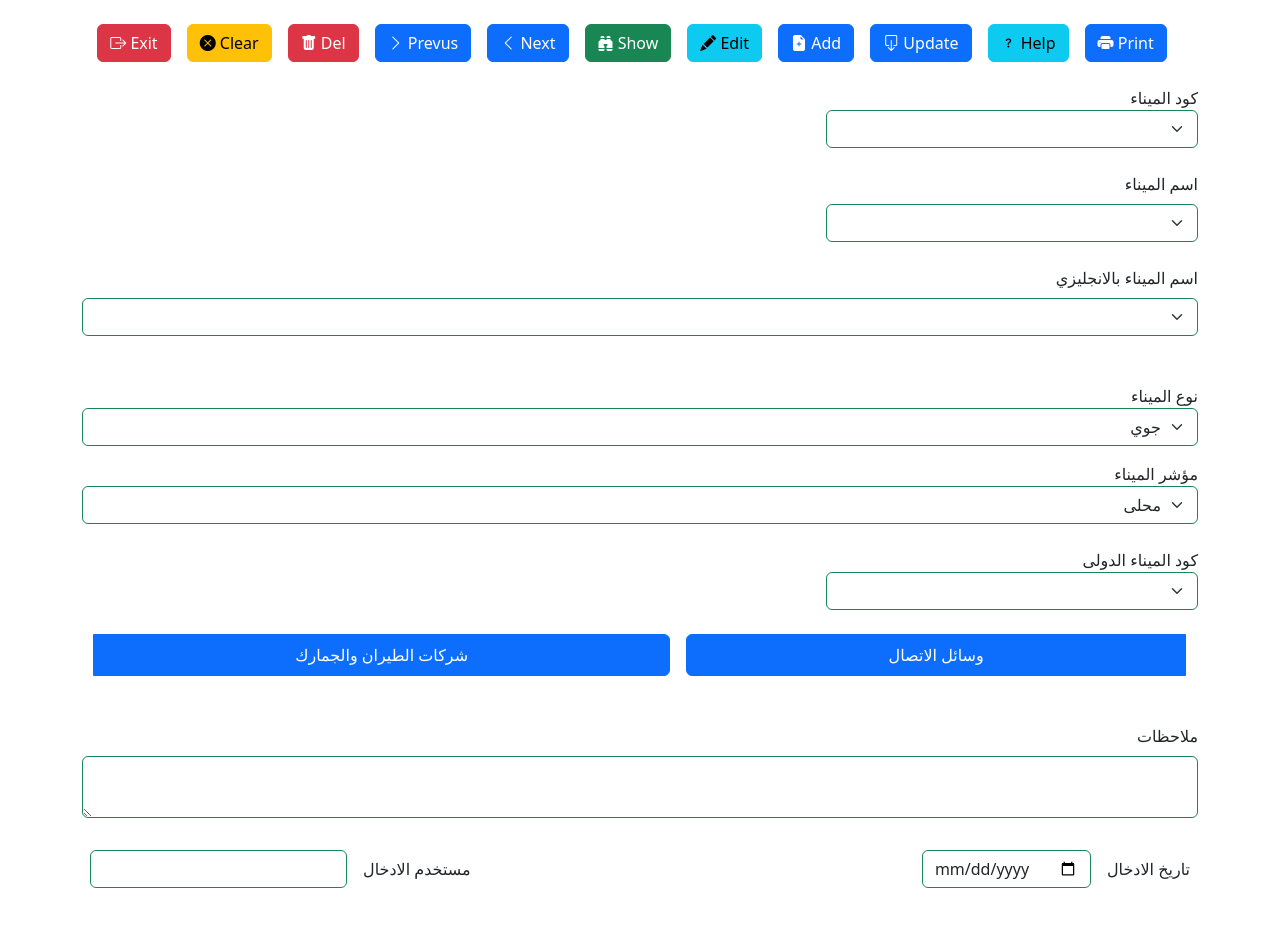
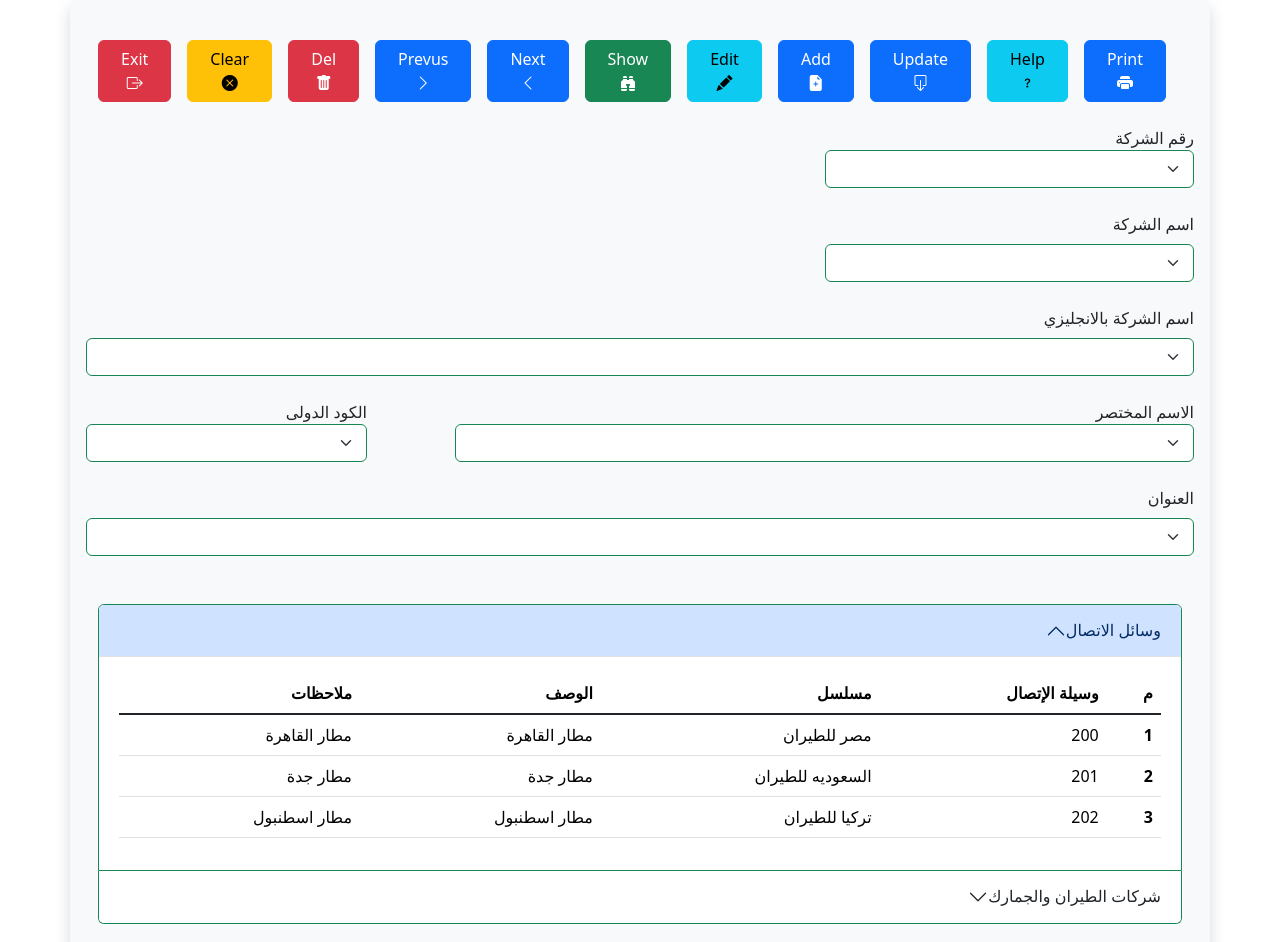
Before and after one commit to Abdelrahman-Nader/Customs-Clearance, an Angular app: page / in a window 1280 px wide. Shown: the top 942 px of the page. Built offline with nearby package versions, Linux system fonts and the light colour scheme.

Commit message:
fin-designe

```diff
--- a/src/app/app.module.ts
+++ b/src/app/app.module.ts
@@ -14,6 +14,7 @@ import { AirlineDataComponent } from './component/layout for air line&comm/airli
 import { FooterComponent } from './sheard/footer/footer.component';
 import { LayoutComponent } from './component/layout/layout.component';
 import { ViewLayoutComponent } from './component/layout for air line&comm/view-layout/view-layout.component';
+import { ComDataEntryComponent } from './component/com-data-entry/com-data-entry.component';
 
 @NgModule({
   declarations: [
@@ -24,7 +25,8 @@ import { ViewLayoutComponent } from './component/layout for air line&comm/view-l
     AirlineDataComponent,
     FooterComponent,
     LayoutComponent,
-    ViewLayoutComponent
+    ViewLayoutComponent,
+    ComDataEntryComponent
   ],
   imports: [
     BrowserModule,
--- /dev/null
+++ b/src/app/component/com-data-entry/com-data-entry.component.html
@@ -0,0 +1,35 @@
+<form class="validate" dir="rtl">
+
+  <div class="col-md-4 mt-4 ">
+    <label for="inputState">رقم الشركة</label>
+    <input id="inputState" class="form-select border-success">
+  </div>
+
+  <div class="col-md-4 mt-4">
+    <label for="inputState" class="form-label">اسم الشركة</label>
+    <input id="inputState" class="form-select border-success">
+  </div>
+
+  <div class="col-md-12 mt-4 pb-4">
+    <label for="inputState" class="form-label">اسم الشركة بالانجليزي </label>
+    <input id="inputState" class="form-select border-success ">
+  </div>
+
+  <div class=" d-flex ">
+    <div class="ms-auto col-8 ">
+      <label for="inputState">الاسم المختصر</label>
+      <input id="inputState" class="form-select border-success">
+    </div>
+    <div class="me-auto  ">
+      <label for="inputState">الكود الدولى</label>
+      <input id="inputState" class="form-select border-success">
+    </div>
+  </div>
+
+
+  <div class="col-md-12 mt-4 pb-4">
+    <label for="inputState" class="form-label">العنوان</label>
+    <input id="inputState" class="form-select border-success ">
+  </div>
+
+</form>
--- a/src/app/component/layout for air line&comm/view-layout/view-layout.component.html
+++ b/src/app/component/layout for air line&comm/view-layout/view-layout.component.html
@@ -1,16 +1,110 @@
-<div class="container d-flex justify-content-around py-4 btn-group">
+<!-- <div class="container d-flex justify-content-around py-4 btn-group">
 
-  <div class="ms-2 p-2 btn btn-primary">
+  <div class="ms-2 p-2 btn btn-primary active">
     وسائل الاتصال
     </div>
     <div class="me-2 p-2 btn btn-primary">
       شركات الطيران والجمارك
     </div>
-  <!-- <div>
-        <app-airline-data></app-airline-data>
+
+</div>
+
+<div>
+  <app-airline-data></app-airline-data>
+</div>
+
+<div>
+<app-communication></app-communication>
+</div> -->
+
+<div class="accordion container d-flex flex-column mb-3 py-4 ">
+  <div class="accordion-item border-success">
+    <h2 class="accordion-header">
+      <button class="accordion-button" type="button" data-bs-toggle="collapse" data-bs-target="#collapseOne" aria-expanded="true" aria-controls="collapseOne">
+        وسائل الاتصال
+
+      </button>
+    </h2>
+    <div id="collapseOne" class="accordion-collapse collapse show" data-bs-parent="#accordionExample">
+      <div class="accordion-body">
+        <table class="table">
+          <thead>
+            <tr>
+              <th scope="col">م</th>
+              <th scope="col">وسيلة الإتصال</th>
+              <th scope="col">مسلسل</th>
+              <th scope="col">الوصف</th>
+              <th scope="col">ملاحظات</th>
+            </tr>
+          </thead>
+          <tbody class="table-group-divider">
+            <tr>
+              <th scope="row">1</th>
+              <td>200</td>
+              <td>مصر للطيران</td>
+              <td>مطار القاهرة</td>
+              <td>مطار القاهرة</td>
+            </tr>
+            <tr>
+              <th scope="row">2</th>
+              <td>201</td>
+              <td>السعوديه للطيران</td>
+              <td>مطار جدة</td>
+              <td>مطار جدة</td>
+            </tr>
+            <tr>
+              <th scope="row">3</th>
+              <td>202</td>
+              <td>تركيا للطيران</td>
+              <td>مطار اسطنبول</td>
+              <td>مطار اسطنبول</td>
+            </tr>
+          </tbody>
+        </table>
+      </div>
+    </div>
+  </div>
+  <div class="accordion-item border-success">
+    <h2 class="accordion-header">
+      <button class="accordion-button collapsed" type="button" data-bs-toggle="collapse" data-bs-target="#collapseTwo" aria-expanded="false" aria-controls="collapseTwo">
+        شركات الطيران والجمارك
+      </button>
+    </h2>
+    <div id="collapseTwo" class="accordion-collapse collapse" data-bs-parent="#accordionExample">
+      <div class="accordion-body">
+        <table class="table">
+          <thead>
+            <tr>
+              <th scope="col">م</th>
+              <th scope="col">كود شركة الطيران</th>
+              <th scope="col">اسم شركة الطيران</th>
+              <th scope="col">اسم الجمرك</th>
+            </tr>
+          </thead>
+          <tbody class="table-group-divider">
+            <tr>
+              <th scope="row">1</th>
+              <td>200</td>
+              <td>مصر للطيران</td>
+              <td>مطار القاهرة</td>
+            </tr>
+            <tr>
+              <th scope="row">2</th>
+              <td>201</td>
+              <td>السعوديه للطيران</td>
+              <td>مطار جدة</td>
+            </tr>
+            <tr>
+              <th scope="row">3</th>
+              <td>202</td>
+              <td>تركيا للطيران</td>
+              <td>مطار اسطنبول</td>
+            </tr>
+          </tbody>
+        </table>
+      </div>
+    </div>
   </div>
 
-  <div>
-    <app-communication></app-communication>
-  </div> -->
+
 </div>
--- a/src/app/component/layout/layout.component.html
+++ b/src/app/component/layout/layout.component.html
@@ -1,10 +1,11 @@
-<div class="container " dir="rtl">
+<div class="container shadow p-3 mb-5 bg-body-tertiary rounded " dir="rtl">
   <header class="mt-4 ">
     <app-menutab></app-menutab>
   </header>
 
   <section>
-    <app-data-entry></app-data-entry>
+    <!-- <app-data-entry></app-data-entry> -->
+    <app-com-data-entry></app-com-data-entry>
   </section>
 
   <section>
--- a/src/app/sheard/footer/footer.component.html
+++ b/src/app/sheard/footer/footer.component.html
@@ -4,7 +4,7 @@
     <textarea class="form-control border-success" id="exampleFormControlTextarea1" rows="2"></textarea>
   </div>
 
-  <div class="d-flex mb-3 pb-4">
+  <div class="d-flex pb-4">
     <div class=" p-2">
       <label for="inputPassword6" class="col-form-label">تاريخ الادخال</label>
     </div>
@@ -20,7 +20,7 @@
     </div>
 
   </div>
-  <div class="d-flex mb-3 pb-4">
+  <div class="d-flex pb-4">
     <div class=" p-2">
       <label for="inputPassword6" class="col-form-label">تاريخ التعديل</label>
     </div>
```
Also changed, not shown: src/app/component/com-data-entry/com-data-entry.component.ts (added, +10 -0 lines), src/app/component/com-data-entry/com-data-entry.component.css (added).
